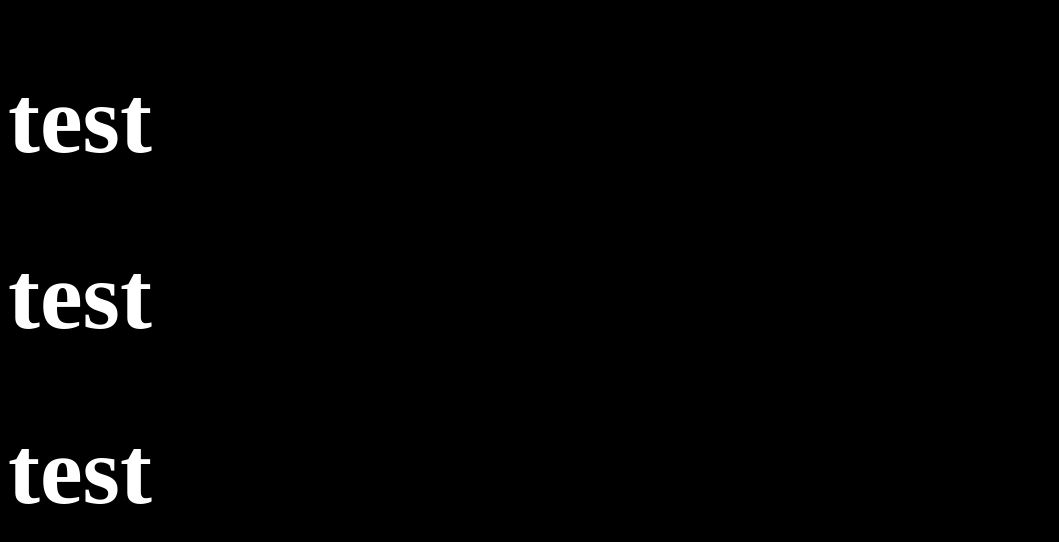
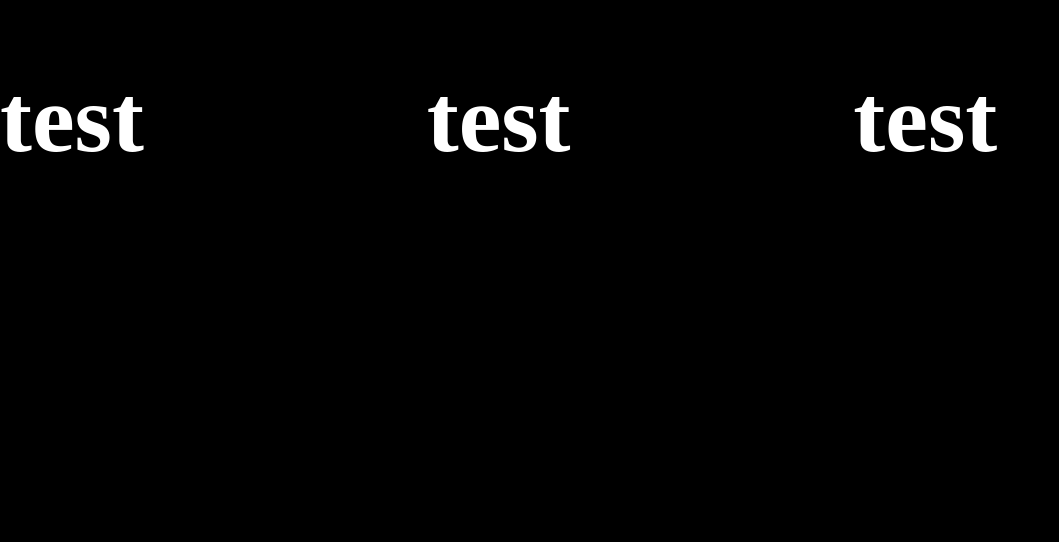
Before and after one commit to negilaxu/super-shapes, a plain HTML site: page index.html in a window 1280 px wide. Shown: the whole page, without its empty margins (0-1059 px from the left). Drawn offline with nearby package versions, Linux system fonts and the light colour scheme.

Commit message:
feat: add tachyons 3rd party css library

```diff
--- a/index.html
+++ b/index.html
@@ -1,18 +1,28 @@
 <!DOCTYPE html>
 <html lang="en">
+
 <head>
     <meta charset="UTF-8">
     <meta name="viewport" content="width=device-width, initial-scale=1.0">
     <title>Super Shapes</title>
+    <link rel="stylesheet" href="https://unpkg.com/tachyons@4.12.0/css/tachyons.min.css" />
     <link rel="stylesheet" href="./style.css">
     </style>
 </head>
+
 <body>
-    <div class="page">
-        <div><h1>test</h1></div>
-        <div><h1>test</h1></div>
-        <div><h1>test</h1></div>
+    <div class="page flex">
+        <div class="w-third">
+            <h1>test</h1>
+        </div>
+        <div class="w-third">
+            <h1>test</h1>
+        </div>
+        <div class="w-third">
+            <h1>test</h1>
+        </div>
     </div>
 
 </body>
+
 </html>
```
